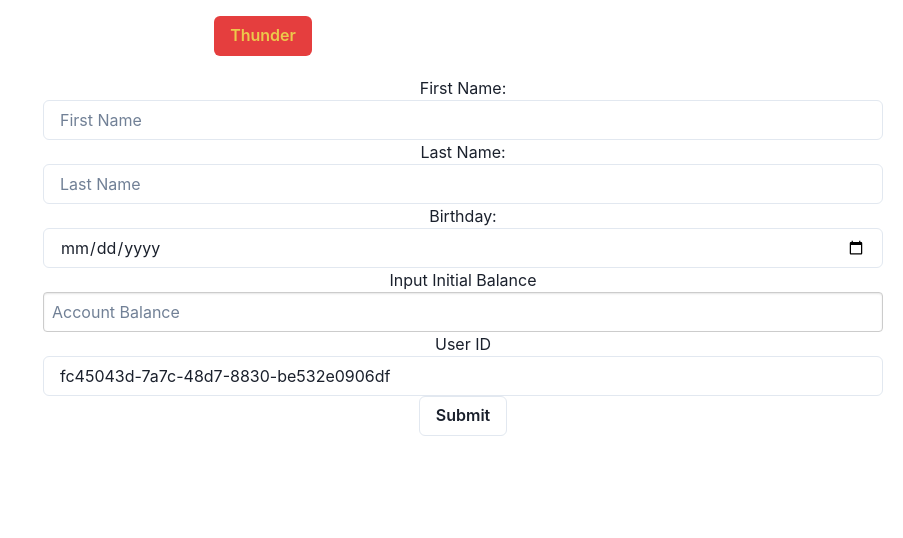
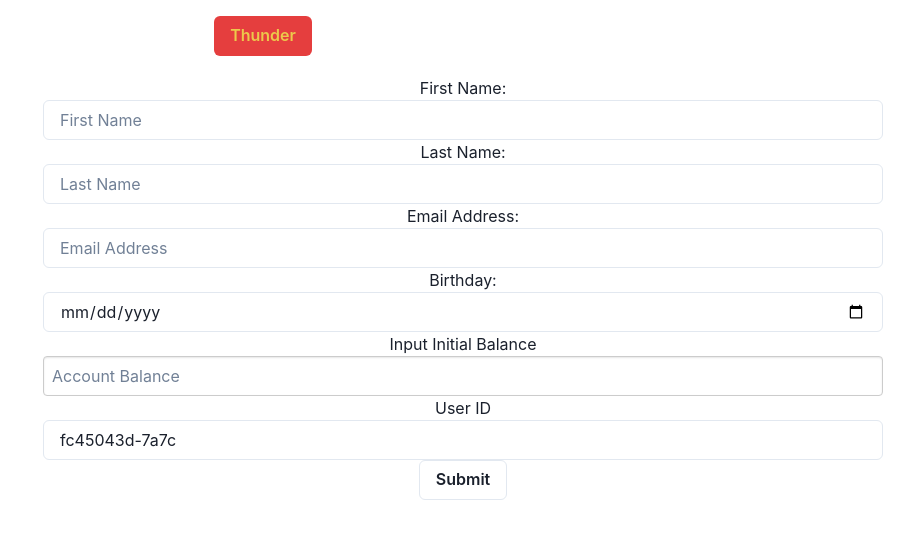
Before and after one commit to joshluismartin/Thunderbank, a React (Vite) app: page /Dashboard/CreateUser in a window 1280 px wide. Shown: the top 538 px of the page, without its empty margins (377-1280 px from the left). Built offline with nearby package versions, Linux system fonts and the light colour scheme.

Commit message:
Add Email Field with validations. Truncated user ID to 13 characters only. Add validation to prevent user from selecting a birth dathe future

```diff
--- a/src/routes/DashboardChildren/CreateUser.jsx
+++ b/src/routes/DashboardChildren/CreateUser.jsx
@@ -2,7 +2,7 @@ import React from "react";
 import { Link } from "react-router-dom";
 import { Outlet } from "react-router-dom";
 import { useState, useRef } from "react";
-import { useForm } from "react-hook-form";
+import { Controller, useForm } from "react-hook-form";
 import { Input, Button, ButtonGroup } from "@chakra-ui/react";
 
 export default function CreateUser() {
@@ -12,11 +12,15 @@ export default function CreateUser() {
     watch,
     formState: { errors },
     reset,
+    control,
   } = useForm();
 
   const userDatabase = useRef([]);
 
+  const dateToday = new Date().toISOString().split("T")[0];
+
   let uuid = self.crypto.randomUUID();
+  let truncatedUUID = uuid.slice(0, 13);
 
   //   func to store the current userInfo in the array upon clicking submit
   const onSubmit = (data) => {
@@ -48,8 +52,23 @@ export default function CreateUser() {
           placeholder="Last Name"
         />
 
+        <label htmlFor="">Email Address: </label>
+        <Input
+          type="email"
+          {...register("Email Address")}
+          title="Use a valid email address with @"
+          pattern="[a-z0-9._%+-]+@[a-z0-9.-]+\.[a-z]{2,}$"
+          placeholder="Email Address"
+          required
+        />
+
         <label htmlFor="">Birthday: </label>
-        <Input type="date" {...register("Birth Date")} />
+        <Input
+          type="date"
+          {...register("Birth Date")}
+          max={dateToday}
+          required
+        />
 
         <label htmlFor="">Input Initial Balance</label>
         <Input
@@ -62,7 +81,11 @@ export default function CreateUser() {
         />
 
         <label htmlFor="">User ID</label>
-        <Input type="text" defaultValue={uuid} {...register("User ID")} />
+        <Input
+          type="text"
+          defaultValue={truncatedUUID}
+          {...register("User ID")}
+        />
 
         <Button type="submit" value="Submit" size="md" variant="outline">
           Submit
```
Also changed, not shown: 1 other file (tests, documents, lock files or other folders).
